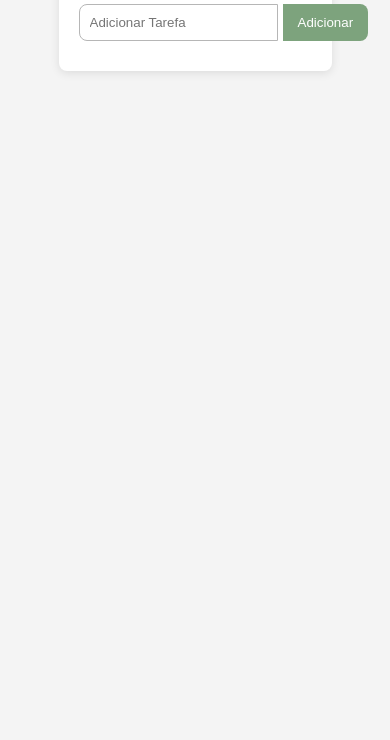
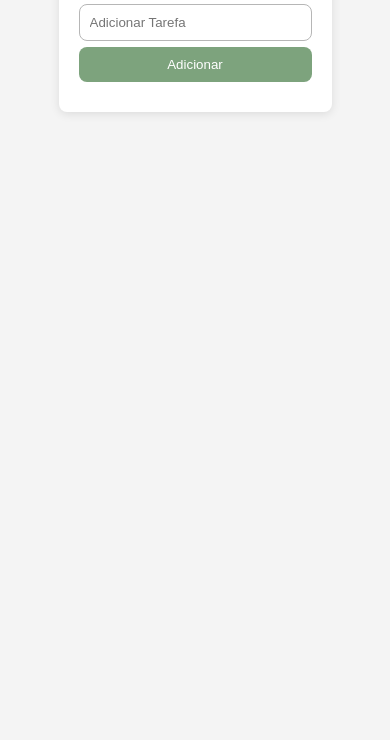
Before and after one commit to AynHol/todo-list, a plain HTML site: page index.html in a window 390 px wide. Shown: the part 104-844 px from the top of the page. Drawn offline with nearby package versions, Linux system fonts and the light colour scheme.

Commit message:
update 1.2

```diff
--- a/styles/styles.css
+++ b/styles/styles.css
@@ -31,6 +31,7 @@ body {
 .container .group-input {
     display: flex;
     flex-direction: row;
+    column-gap: 5px;
 }
 
 #task-text {
@@ -43,7 +44,6 @@ body {
 }
 
 #add-task {
-    margin-left: 5px;
     padding: 10px 15px;
     background-color: #7da37d;
     color: #fff;
@@ -106,3 +106,16 @@ body {
 .completed {
     background-color: #dcedc8 !important;
 }
+
+@media (max-width: 460px) {
+    .container .group-input {
+        flex-direction: column;
+        row-gap: 6px;
+    }
+    #task-text {
+        border-radius: 8px;
+    }
+    #add-task {
+        border-radius: 8px;
+    }
+}
```
